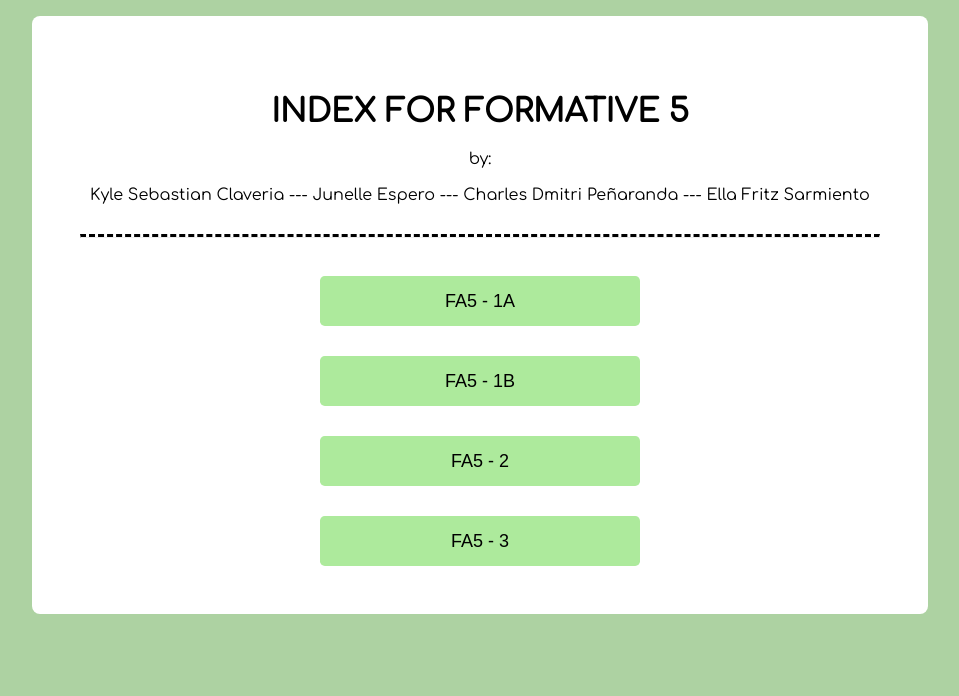
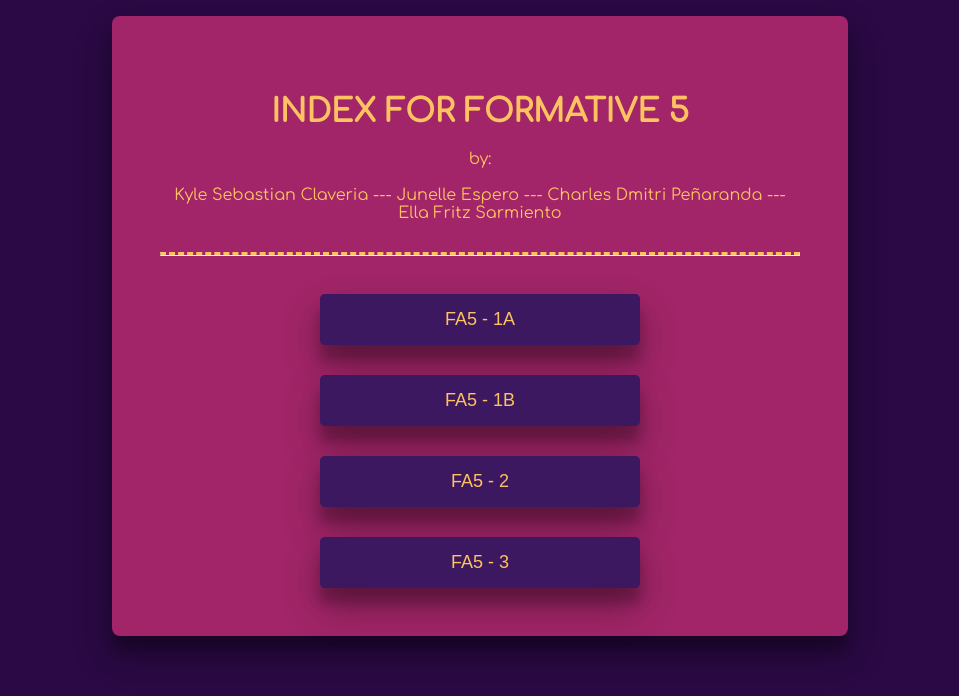
Before and after one commit to Fruitz00/AppDev, a PHP site: page / in a window 1280 px wide. Shown: the top 696 px of the page, without its empty margins (160-1119 px from the left). Run offline with PHP 8.4, Linux system fonts and the light colour scheme.

Commit message:
Update_2 index
color change + update ng partner css

```diff
--- a/Formative_5/indexStyle.css
+++ b/Formative_5/index.css
@@ -1,17 +1,19 @@
 body {
     margin: 0;
     padding: 0;
-    background: #ADD2A2;
     font-family: 'Comfortaa';
+    background-color: #2A0944;
+    color: #FEC260;
 }
 
 .box{
     margin: 1rem auto;
     padding: 3rem;
-    background: white;
-    width: 50rem;
-    height: 70%;
+    background: #A12568;
+    width: 50%;
+    height: 600%;
     border-radius: 0.5rem;
+    box-shadow: rgba(0, 0, 0, 0.3) 0px 19px 38px, rgba(0, 0, 0, 0.22) 0px 15px 12px;
 }
 
 .header {
@@ -33,29 +35,33 @@ hr {
   }
 
   .btn {
+    box-shadow: rgba(0, 0, 0, 0.3) 0px 19px 38px, rgba(0, 0, 0, 0.22) 0px 15px 12px;
+    transition-duration: 0.4s;
     text-align: center;
     border-radius: 0.3rem;
-    background-color: #ADEA9C;
+    background-color:#3B185F;
     border: none;
     color: white;
     padding: 15px 32px;
     text-align: center;
     font-size: 18px;
     margin-top: 30px;
-    width : 20rem;
-    height : 50px;
+    width : 50%;
+    height : 50%;
+
 }
 
 a:link {
-    color:  black;
+    color:  #FEC260;
     text-decoration: none;
 }
 
 a:visited {
-    color:  black;
+    color:  #FEC260;
     text-decoration: none;
 }
 
 a:hover {
     color: white;
+
 }
--- a/Formative_5/index.php
+++ b/Formative_5/index.php
@@ -6,9 +6,9 @@
 <head>
 
     <!-- STYLE SHEET -->
-	<link rel="stylesheet" href="indexStyle.css" />
+	<link rel="stylesheet" href="index.css" />
 	<link href='https://fonts.googleapis.com/css?family=Comfortaa' rel='stylesheet'>
-    <title>TA1 Index</title>
+    <title>FA5 Index</title>
 </head>
 
 	<body>
```
Lines whose indentation alone changed are shown as unchanged.
